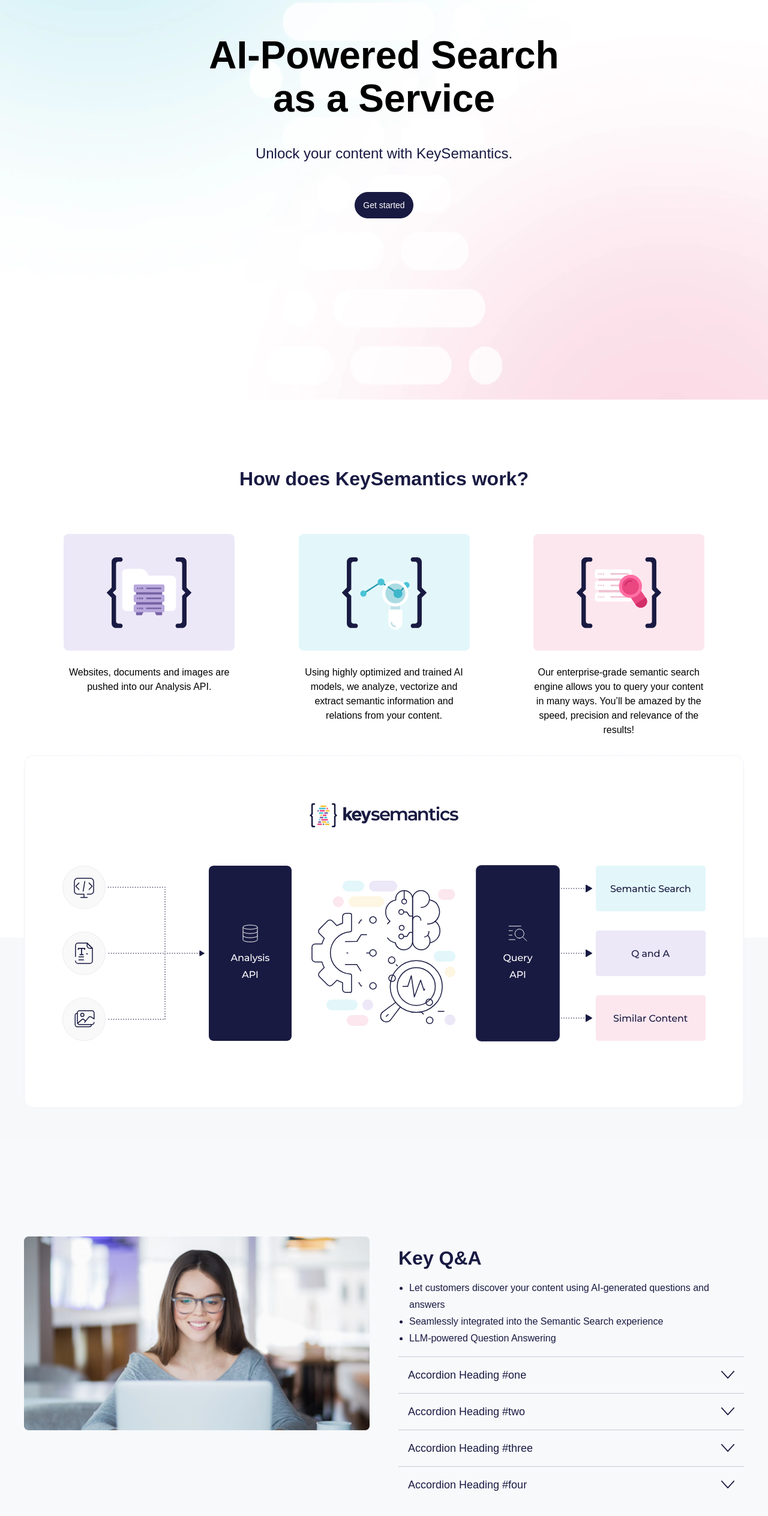
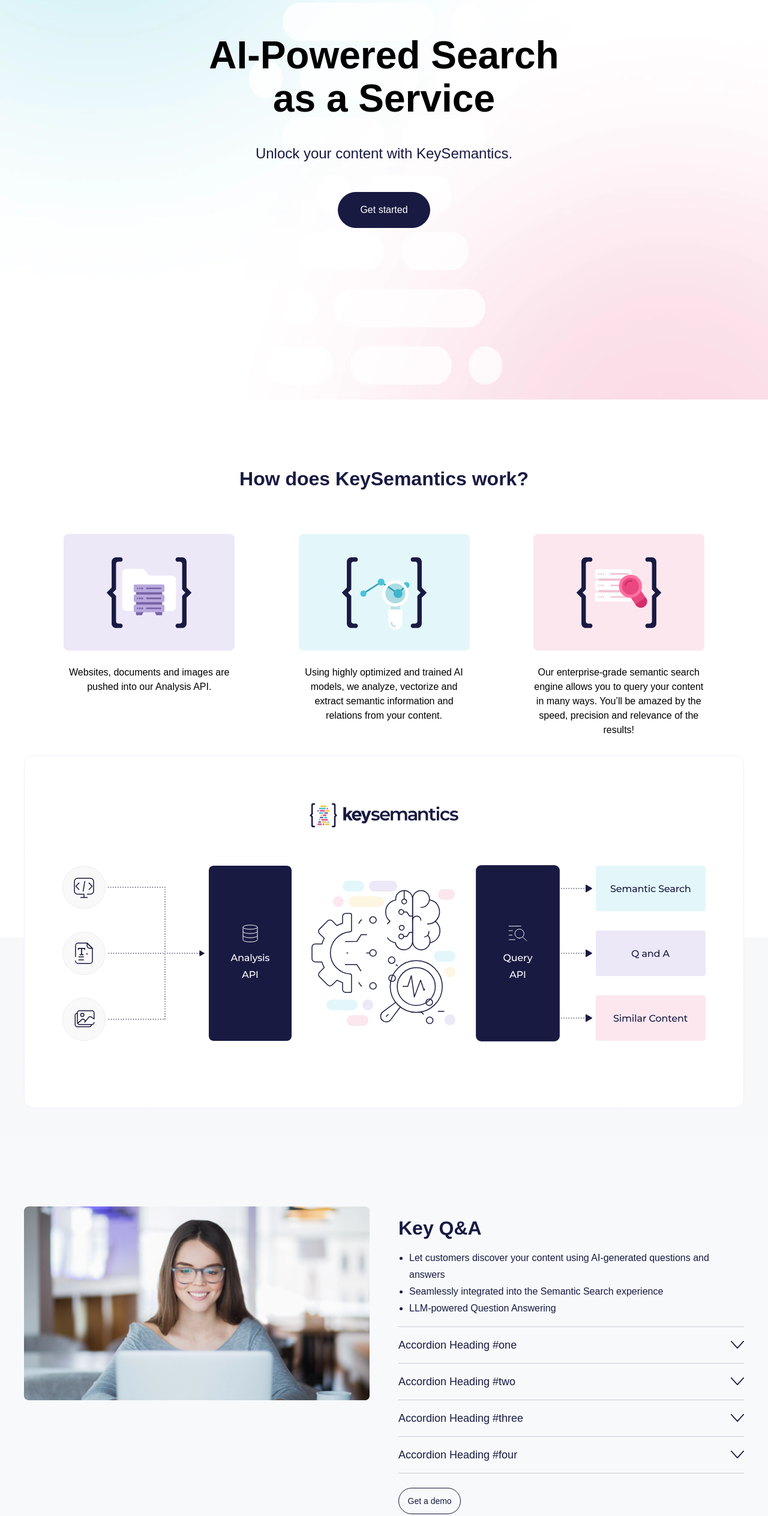
Before and after one commit to Ankush307/Key-Semantics, a React (Create React App) app: page / in a window 1280 px wide. Shown: the part 234-2761 px from the top of the page at 60% size. Built offline with nearby package versions, Linux system fonts and the light colour scheme.

Commit message:
font size

```diff
--- a/src/common/Header.jsx
+++ b/src/common/Header.jsx
@@ -4,7 +4,7 @@
 const Header = () => {
     return (
         <>
-            <div className="container mx-auto flex items-center justify-between pt-12 max-xl:px-5">
+            <div className="container mx-auto flex items-center justify-between md:pt-12 pt-6 max-xl:px-5">
                 <img className='max-sm:max-w-[180px]' src="./assets/image/webp/page-logo.webp" alt="page logo" />
                 <CustomButton buttonText='Request a demo' myClass="bg-white max-sm:!text-xs" />
             </div>
--- a/src/components/home/Faq.jsx
+++ b/src/components/home/Faq.jsx
@@ -12,7 +12,7 @@
 
     return (
         <div className="bg-[#F7F9FB] max-xl:overflow-hidden">
-            <div className='container xl:pt-[164px] lg:pt-20 md:pt-14 mx-auto px-5 lg:px-5 xl:px-0 max-w-[1200px]'>
+            <div className='container xl:pt-[114px] lg:pt-20 md:pt-14 mx-auto px-5 lg:px-5 xl:px-0 max-w-[1200px]'>
                 <div className='flex gap-12 max-xl:gap-9 max-md:gap-6 max-xl:flex-wrap max-xl:justify-center'>
                     <div className='w-6/12 max-xl:w-full relative'>
                         <img src="./assets/image/webp/faq-girl.webp" alt="working-girl"
@@ -27,9 +27,9 @@
                                 </li>
                             ))}
                         </ul>
-                        <div className='mt-4'>
+                        <div className='mt-4 border-b border-ghost-gray'>
                             {FAQ_LIST.map((obj, i) => (
-                                <div key={i} className='border-t border-solid border-[#C9CAD4] p-4'>
+                                <div key={i} className='border-t border-solid border-ghost-gray py-4 border-collapse'>
                                     <div className='flex items-center justify-between cursor-pointer'
                                         onClick={() => toggleFAQ(i)}>
                                         <h3 className='text-lg text-deep-blue font-medium leading-[28px]'> {obj.title}</h3>
--- a/src/components/home/Hero.jsx
+++ b/src/components/home/Hero.jsx
@@ -9,7 +9,7 @@
         <div className="container mx-auto flex flex-col items-center justify-center px-5">
             <h1 className='text-[64px] text-darkBlue text-center max-w-[658px] leading-[72px] mx-auto font-bold max-xl:text-6xl max-lg:text-5xl max-md:text-4xl max-sm:text-3xl pt-[198px] max-lg:pt-16'>AI-Powered Search as a Service</h1>
             <p className='lg:text-2xl md:text-xl text-base font-medium leading-[32px] sm:pt-10 sm:pb-12 py-4 text-deep-blue text-center'>Unlock your content with KeySemantics.</p>
-            <CustomButton buttonText='Get started' myClass="!bg-deep-blue !text-white hover:!text-deep-blue hover:!bg-white lg:mb-[200px] mb-14" />
+            <CustomButton buttonText='Get started' myClass="!bg-deep-blue sm:!text-base text-sm sm:!font-medium !text-white hover:!text-deep-blue hover:!bg-white lg:mb-[200px] mb-14 sm:w-[154px] sm:h-[60px] w-[113px] h-[44px] " />
         </div>
     </div>
   )
--- a/tailwind.config.js
+++ b/tailwind.config.js
@@ -12,6 +12,7 @@
         'lily-white': '#E3F7FA',
         'sky-blue': '#48C3D7',
         'lavender-purple': '#7C7DB9',
+        'ghost-gray': '#C9CAD4',
       },
       backgroundImage: {
         'hero-image': "url('../public/assets/image/webp/hero-bg.webp')",
```
